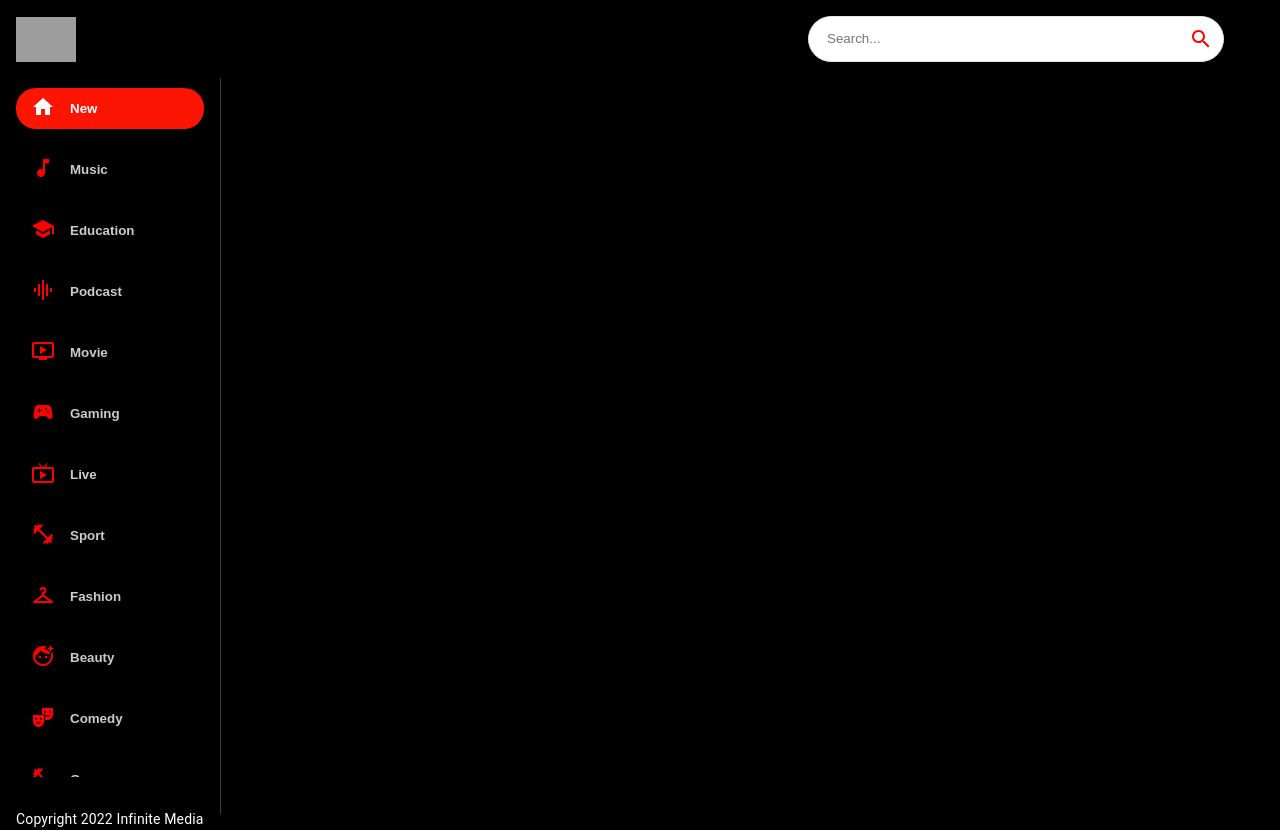
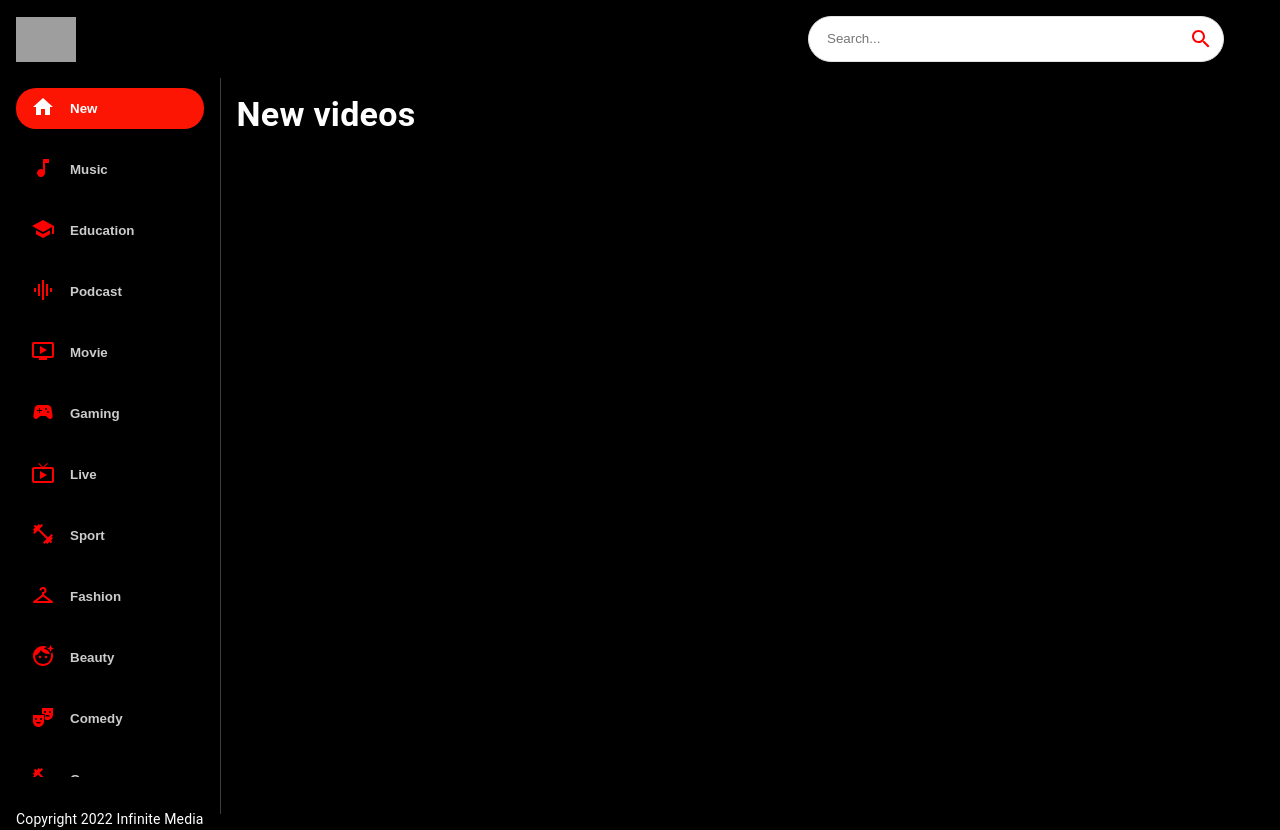
Before and after one commit to BrandonDrayton/youtube-clone, a React (Create React App) app: page / in a window 1280 px wide. Built offline with nearby package versions, Linux system fonts and the light colour scheme; no server answers; grey boxes are pictures that could not be loaded.

Commit message:
added axios fetch still working on bugs

```diff
--- a/src/components/Feed.jsx
+++ b/src/components/Feed.jsx
@@ -1,8 +1,12 @@
 import { useState, useEffect } from "react";
 import { Box, Stack, Typography } from "@mui/material";
-import Sidebar from "./Sidebar";
+import { Sidebar, Videos } from "./";
+import { fetchFromApi } from "../utils/fetchFromAPI";
 
 const Feed = () => {
+  useEffect(() => {
+    fetchFromApi(`search?part=snippet&q=${"selectedcategory"}`);
+  }, []);
   return (
     <Stack sx={{ flexDirection: { sx: "column", md: "row" } }}>
       <Box
@@ -21,6 +25,17 @@ const Feed = () => {
           Copyright 2022 Infinite Media
         </Typography>
       </Box>
+      <Box p={2} sx={{ overflowY: "auto", height: "90vh", flex: "2" }}>
+        <Typography
+          variant="h4"
+          fontWeight="bold"
+          mb={2}
+          sx={{ color: "white" }}
+        >
+          New <span style={{ color: "F31503" }}>videos</span>
+        </Typography>
+        <Videos videos={[]} />
+      </Box>
     </Stack>
   );
 };
--- /dev/null
+++ b/src/components/Videos.jsx
@@ -0,0 +1,7 @@
+import React from "react";
+
+const Videos = () => {
+  return <div>Videos</div>;
+};
+
+export default Videos;
--- a/src/components/index.js
+++ b/src/components/index.js
@@ -5,3 +5,4 @@ export { default as ChannelDetails } from "./ChannelDetails";
 export { default as SearchFeed } from "./SearchFeed";
 export { default as SearchBar } from "./SearchBar";
 export { default as Sidebar } from "./Sidebar";
+export { default as Videos } from "./Videos";
--- /dev/null
+++ b/src/utils/fetchFromAPI.js
@@ -0,0 +1,19 @@
+import axios from "axios";
+
+const BASE_URL = "https://youtube-v31.p.rapidapi.com";
+
+const options = {
+  url: BASE_URL,
+  params: {
+    maxResults: "50",
+  },
+  headers: {
+    "X-RapidAPI-Key": process.env.REACT_APP_RAPID_API_KEY,
+    "X-RapidAPI-Host": "youtube-v31.p.rapidapi.com",
+  },
+};
+
+export const fetchFromApi = async (url) => {
+  const { data } = await axios.get(`${BASE_URL}/${url}`);
+  return data;
+};
```
Also changed, not shown: 1 other file (tests, documents, lock files or other folders).
